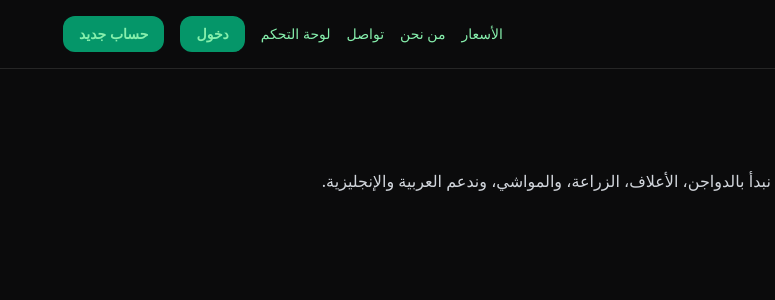
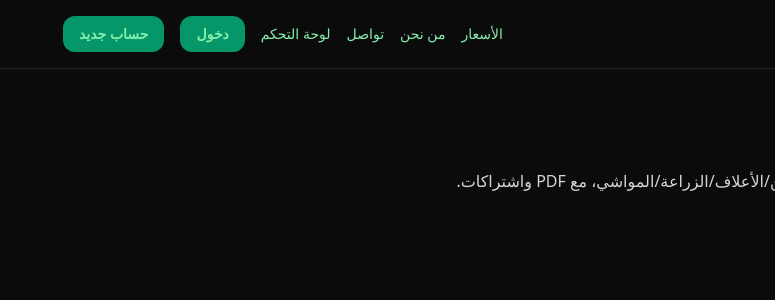
Before and after one commit to Tarek9592/Mybusiness-mvp-, a Next.js app: page /about in a window 1280 px wide. Shown: the top 300 px of the page, without its empty margins (505-1280 px from the left). Built offline with nearby package versions, Linux system fonts and the light colour scheme; no server answers.

Commit message:
Update page.tsx

```diff
--- a/app/about/page.tsx
+++ b/app/about/page.tsx
@@ -1,11 +1,8 @@
-export default function About() {
+export default function About(){
   return (
     <main className="container py-12 space-y-4">
-      <h1 className="text-3xl font-extrabold">من نحن</h1>
-      <p style={{color:"#d1d5db"}}>
-        mybusiness منصة لتوليد خطط أعمال جاهزة للعربي وأفريقيا. نبدأ بالدواجن،
-        الأعلاف، الزراعة، والمواشي، وندعم العربية والإنجليزية.
-      </p>
+      <h1 className="text-3xl">من نحن</h1>
+      <p className="text-neutral-300">منصة احترافية لتوليد دراسات جدوى واقعية لمشروعات الدواجن/الأعلاف/الزراعة/المواشي، مع PDF واشتراكات.</p>
     </main>
   );
 }
```
